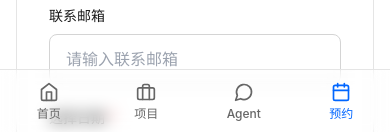
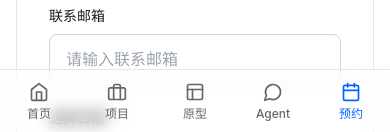
Before and after one commit to hujihui08-create/personal-website, a React (Vite) app in the folder frontend/: page /booking in a window 390 px wide. Shown: the part 710-842 px from the top of the page. Built offline with nearby package versions, Linux system fonts and the light colour scheme; no server answers.

Commit message:
feat(prototype): add prototype link to public navbar and mobile tab bar

```diff
--- a/frontend/src/components/MobileTabBar.tsx
+++ b/frontend/src/components/MobileTabBar.tsx
@@ -1,4 +1,4 @@
-import { Home, Briefcase, MessageCircle, Calendar } from 'lucide-react'
+import { Home, Briefcase, Layout, MessageCircle, Calendar } from 'lucide-react'
 import { useNavigate, useLocation } from 'react-router-dom'
 
 interface TabItem {
@@ -11,6 +11,7 @@ interface TabItem {
 const tabs: TabItem[] = [
   { key: 'home', icon: <Home className="w-5 h-5" />, label: '首页', path: '/' },
   { key: 'projects', icon: <Briefcase className="w-5 h-5" />, label: '项目', path: '/projects' },
+  { key: 'prototypes', icon: <Layout className="w-5 h-5" />, label: '原型', path: '/prototypes' },
   { key: 'agent', icon: <MessageCircle className="w-5 h-5" />, label: 'Agent', path: '/agent' },
   { key: 'book', icon: <Calendar className="w-5 h-5" />, label: '预约', path: '/booking' },
 ]
@@ -22,6 +23,7 @@ export const MobileTabBar = () => {
   const getActiveKey = () => {
     if (location.pathname === '/') return 'home'
     if (location.pathname.startsWith('/projects')) return 'projects'
+    if (location.pathname.startsWith('/prototypes')) return 'prototypes'
     if (location.pathname.startsWith('/agent')) return 'agent'
     if (location.pathname.startsWith('/booking')) return 'book'
     return 'home'
--- a/frontend/src/components/Navbar.tsx
+++ b/frontend/src/components/Navbar.tsx
@@ -9,6 +9,7 @@ interface NavItem {
 const navItems: NavItem[] = [
   { key: 'home', label: '首页', path: '/' },
   { key: 'projects', label: '项目', path: '/projects' },
+  { key: 'prototypes', label: '原型', path: '/prototypes' },
   { key: 'agent', label: 'Agent', path: '/agent' },
   { key: 'book', label: '预约', path: '/booking' },
 ]
@@ -20,6 +21,7 @@ export const Navbar = () => {
   const getActiveKey = () => {
     if (location.pathname === '/') return 'home'
     if (location.pathname.startsWith('/projects')) return 'projects'
+    if (location.pathname.startsWith('/prototypes')) return 'prototypes'
     if (location.pathname.startsWith('/agent')) return 'agent'
     if (location.pathname.startsWith('/booking')) return 'book'
     return 'home'
```
